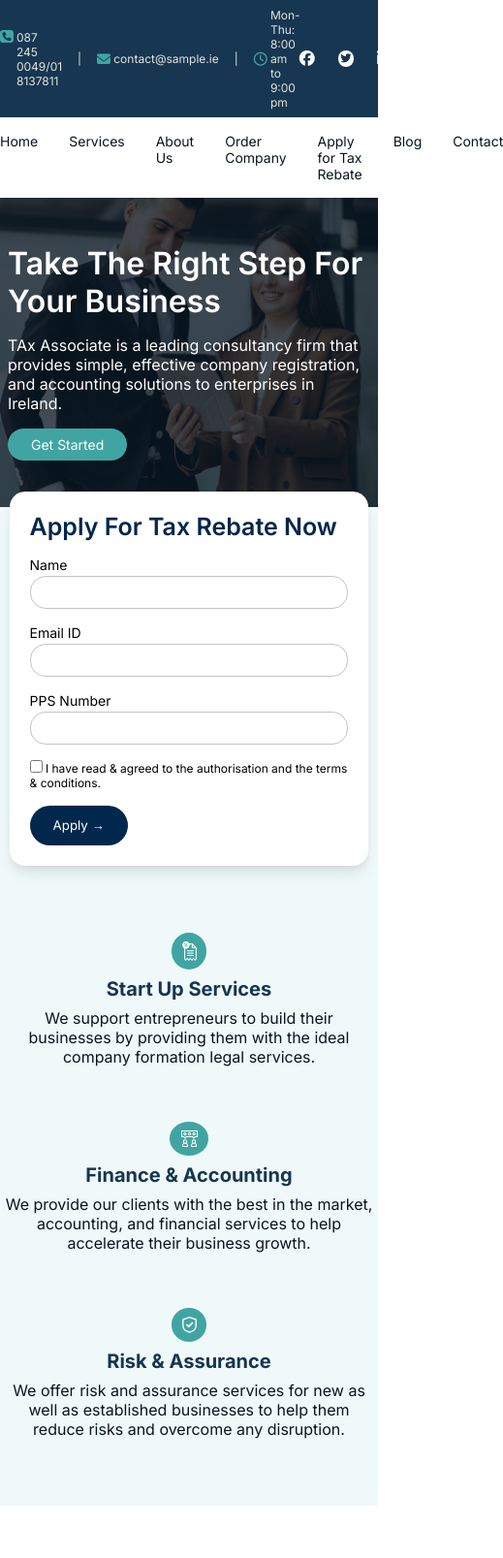
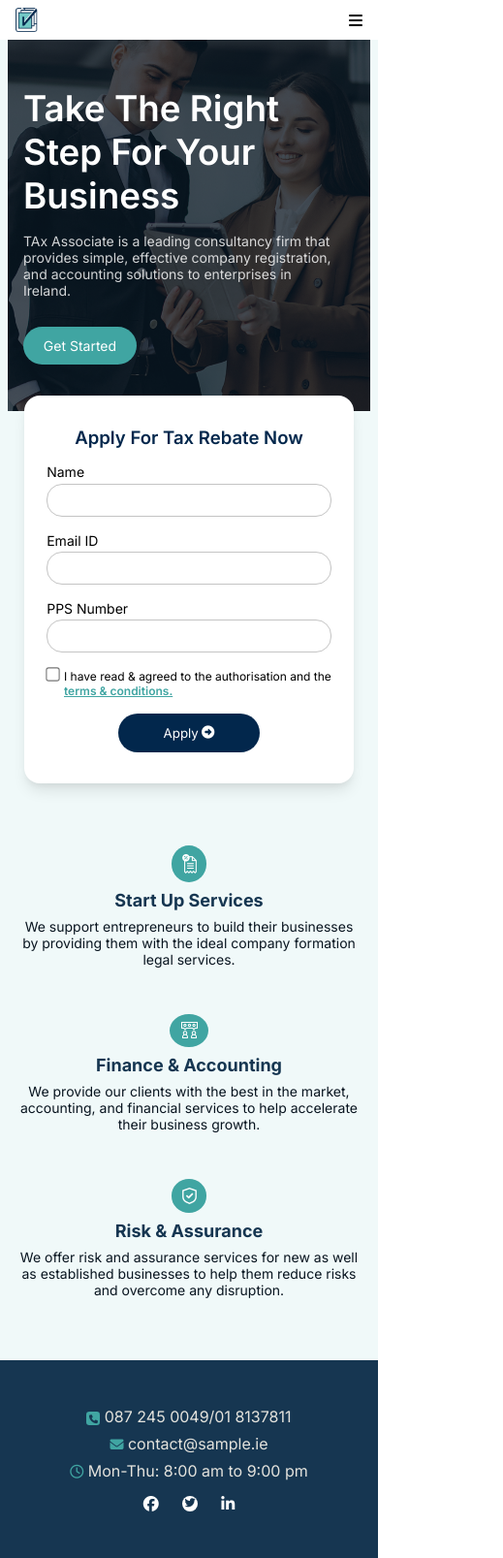
Before and after one commit to safachangani/Matsio-MachineTest, a plain HTML site: page index.html in a window 390 px wide. Shown: the whole page at 97% size, 519 px wide, since content can reach past the window. Before the commit the page ends 1553 px from the top, so only its background shows below. Drawn offline with Linux system fonts and the light colour scheme.

Commit message:
final commit

```diff
--- a/index.html
+++ b/index.html
@@ -9,8 +9,10 @@
         integrity="sha512-Evv84Mr4kqVGRNSgIGL/F/aIDqQb7xQ2vcrdIwxfjThSH8CSR7PBEakCr51Ck+w+/U6swU2Im1vVX0SVk9ABhg=="
         crossorigin="anonymous" referrerpolicy="no-referrer" />
     <link rel="preconnect" href="https://fonts.googleapis.com">
-<link rel="preconnect" href="https://fonts.gstatic.com" crossorigin>
-<link href="https://fonts.googleapis.com/css2?family=Inter:ital,opsz,wght@0,14..32,100..900;1,14..32,100..900&display=swap" rel="stylesheet">
+    <link rel="preconnect" href="https://fonts.gstatic.com" crossorigin>
+    <link
+        href="https://fonts.googleapis.com/css2?family=Inter:ital,opsz,wght@0,14..32,100..900;1,14..32,100..900&display=swap"
+        rel="stylesheet">
     <title>Matsio</title>
 </head>
 
@@ -19,16 +21,18 @@
         <div class="top-bar">
             <div class="container top-inner">
                 <div class="top-left">
-                    <span class="item"><i class="fa-solid fa-phone  icon-solid night"></i> 087 245 0049/01 8137811</span>
+                    <span class="item"><i class="fa-solid fa-phone  icon-solid night"></i> 087 245 0049/01
+                        8137811</span>
                     <span class="divider">|</span>
                     <span class="item"><i class="fa-solid fa-envelope icon-solid day"></i> contact@sample.ie</span>
                     <span class="divider">|</span>
-                    <span class="item"><i class="fa-regular fa-clock icon-solid day"></i> Mon-Thu: 8:00 am to 9:00 pm</span>
+                    <span class="item"><i class="fa-regular fa-clock icon-solid day"></i> Mon-Thu: 8:00 am to 9:00
+                        pm</span>
                 </div>
 
                 <div class="top-right">
                     <a href="http://"><i class="fa-brands fa-facebook social-icon"></i></a>
-                    <a href="http://"><i class="fa-brands fa-twitter social-icon night" ></i></a>
+                    <a href="http://"><i class="fa-brands fa-twitter social-icon night"></i></a>
                     <a href="http://"><i class="fa-brands fa-linkedin-in social-icon"></i></a>
                 </div>
             </div>
@@ -38,8 +42,8 @@
                 <a href="/" class="logo">
                     <img src="./assets/logo.png" alt="" srcset="" class="matsio-logo">
                 </a>
-
-                <ul class="nav-links">
+                <div id="menu-toggle"><i class="fa-solid fa-bars"></i></div>
+                <ul class="nav-links" id="nav-links">
                     <li>Home</li>
                     <li>Services</li>
                     <li>About Us</li>
@@ -53,12 +57,16 @@
         <main>
             <section class="hero-section">
                 <div class="container">
+
+
                     <div class="hero-text">
+
                         <h1>Take The Right Step For Your Business</h1>
                         <p>TAx Associate is a leading consultancy firm
                             that provides simple, effective company registration,
                             and accounting solutions to enterprises in Ireland.</p>
-                        <a href="http://" class="get-started">Get Started</a>
+                        <a href="/index.html" class="get-started">Get Started</a>
+
                     </div>
                     <div class="hero-form">
                         <h4>Apply For Tax Rebate Now</h4>
@@ -75,14 +83,16 @@
                                 <label for="ppsnumber">PPS Number</label>
                                 <input type="text" name="ppsnumber" id="ppsnumber">
                             </div>
-                            <div class="form-group checkbox-group">
-                                <label for="name">
+                            <div class="form-group ">
+                                <label for="name" class="checkbox-group">
                                     <input type="checkbox" name="agreement" id="agreement" required>
-                                    I have read & agreed to the authorisation
-                                    and the terms & conditions.
+                                    <p>I have read & agreed to the authorisation
+                                        and the <a class="terms-link">terms & conditions.</a></p>
                                 </label>
                             </div>
-                            <button type="button" class="cta-button">Apply →</button>
+                            <button type="submit" class="cta-button">Apply <i
+                                    class="fa-solid fa-circle-right"></i></button>
+                            <p id="success-message">You Applied Successfully</p>
                         </form>
                     </div>
                 </div>
@@ -110,7 +120,52 @@
                 </div>
             </section>
         </main>
+        <footer>
+            <div class="bottom-bar">
+                <div class="container bottom-inner">
+                    <div class="bottom-left">
+                        <span class="item"><i class="fa-solid fa-phone  icon-solid night"></i> 087 245 0049/01
+                            8137811</span>
+                        <span class="item"><i class="fa-solid fa-envelope icon-solid day"></i> contact@sample.ie</span>
+                        <span class="item"><i class="fa-regular fa-clock icon-solid day"></i> Mon-Thu: 8:00 am to 9:00
+                            pm</span>
+                    </div>
+
+                    <div class="bottom-right">
+                        <a href="http://"><i class="fa-brands fa-facebook social-icon"></i></a>
+                        <a href="http://"><i class="fa-brands fa-twitter social-icon night"></i></a>
+                        <a href="http://"><i class="fa-brands fa-linkedin-in social-icon"></i></a>
+                    </div>
+                </div>
+            </div>
+        </footer>
     </div>
 </body>
+<script>
+    const toggleBtn = document.getElementById('menu-toggle');
+    const navLinks = document.getElementById('nav-links')
+    const links = document.querySelectorAll('li');
+    const form = document.querySelector('form');
+    const successMessage = document.getElementById("success-message")
+
+    toggleBtn.addEventListener("click", () => {
+        navLinks.classList.toggle("open")
+
+    })
+    links.forEach((link) => {
+
+        link.addEventListener("click", () => {
+            console.log("clicked");
+
+            navLinks.classList.remove('open')
+        })
+    })
+    form.addEventListener("submit", function (e) {
+        e.preventDefault();
+        form.reset();
+        successMessage.style.display = 'block'
+    })
+
+</script>
 
 </html>
--- a/style.css
+++ b/style.css
@@ -1,39 +1,51 @@
-*{
+* {
     margin: 0;
     padding: 0;
     box-sizing: border-box;
     font-family: inter;
 }
-.container , nav{
+
+.container,
+nav {
     display: flex;
     max-width: 1200px;
-    margin-inline: auto;
+    margin:0 auto;
     justify-content: space-between;
     align-items: center;
+    padding-inline: .5rem;
+
 }
-.top-bar{
-   background-color: #163651;
-   color: #e4e3dd;
+
+.top-bar {
+    background-color: #163651;
+    color: #e4e3dd;
+
 }
-.top-inner{
-    padding: .5rem 0;
+
+.top-inner {
+   padding-top: .5rem;
+    padding-bottom: .5rem;
 }
-.top-left{
+
+.top-left {
     display: flex;
-   align-items: center;
-   gap: 1rem;
+    align-items: center;
+    gap: 1rem;
 }
-.top-inner span{
+
+.top-inner span {
     display: flex;
     align-items: center;
     gap: .2rem;
     font-size: .75rem;
 }
-.icon-solid{
+
+.icon-solid {
     /* font-size: .8rem; */
-    color:#163651 ;
+    color: #163651;
 }
-.icon-solid.night{
+
+.icon-solid.night {
     font-size: xx-small;
     padding: .15rem;
     color: #163651;
@@ -41,76 +53,114 @@
     align-self: baseline;
     border-radius: .2rem;
 }
-.icon-solid.day{
+
+.icon-solid.day {
     color: #40a5a2;
     align-self: center;
     font-size: .875rem;
 }
 
-.top-right{
+.top-right {
     display: flex;
     gap: 1.5rem;
 }
-.social-icon{
+
+.social-icon {
     color: #ffffff;
 }
-.social-icon.night{
+
+.social-icon.night {
     background-color: #ffffff;
     color: #163651;
     padding: .16rem;
     font-size: .7rem;
     border-radius: 50%;
 }
-a{
+
+a {
     display: flex;
     align-items: center;
     text-decoration: none;
 }
-nav{
-    padding: 1rem 0;
+
+.menu-toggle {
+    display: none;
 }
-ul{
+
+nav {
+    padding-top: 1rem ;
+    padding-bottom: 1rem;
+}
+
+ul {
     display: flex;
     list-style: none;
     gap: 2rem;
-    color:#091520;
+    color: #091520;
     font-size: .875rem;
 }
-li{
+
+li {
     cursor: pointer;
 }
-.logo img{
+
+.logo img {
     width: 70%;
 }
-.hero-section{
+
+#menu-toggle {
+    display: none;
+}
+
+.hero-section {
     background-image: url(./assets/bg-image.png);
     background-size: cover;
     background-repeat: no-repeat;
     padding: 6rem 0;
 
 }
-.hero-text{
+
+.hero-text {
     color: #ffff;
     display: flex;
     flex-direction: column;
     width: 45%;
     gap: 1rem;
 }
-h1{
+
+h1 {
     font-size: 3.5rem;
 }
-.hero-text p{
+
+.hero-text p {
     font-size: 1rem;
+    color: #ffff;
 }
-.get-started{
-    padding: .5rem 1.5rem;
+
+.get-started {
+    padding: .7rem 1.3rem;
     background-color: #40A5A2;
     margin-right: auto;
     color: #ffffff;
-    border-radius: 2rem ;
+    border-radius: 2rem;
     font-size: .875rem;
+    margin-top: .8rem;
+    transition: transform .1s ease, box-shadow 0.1s ease;
+
 }
-.hero-form{
+
+.get-started:hover {
+    background-color: #287875;
+    transition: background .5s ease
+}
+
+.get-started:active {
+    transform: scale(.95);
+    box-shadow: 0 2px 6px rgba(0, 0, 0, 0.2);
+
+}
+
+.hero-form {
     display: flex;
     flex-direction: column;
     background-color: #ffff;
@@ -120,42 +170,57 @@ h1{
     width: 29%;
     box-shadow: rgba(0, 0, 0, 0.1) 0px 10px 15px -3px, rgba(0, 0, 0, 0.05) 0px 4px 6px -2px;
 }
-.hero-form h4{
+
+.hero-form h4 {
     color: #02274C;
     font-size: 1.562rem;
     font-weight: 600;
 }
-form{
+
+form {
     display: flex;
     flex-direction: column;
     gap: 1rem;
     font-size: .875rem;
 }
+
 form input[type='text'],
-form input[type='email']{
+form input[type='email'] {
     border-radius: 1rem;
     padding: .5rem;
     border: 1px solid #C4C4C4;
     outline: none;
 }
-form input[type='text']:focus,
-form input[type='email']:focus{
-}
-.form-group{
+
+.form-group {
     display: flex;
     flex-direction: column;
     gap: .2rem;
 }
-form input[type='checkbox']{
+
+form input[type='checkbox'] {
     accent-color: #627089;
+    transform: scale(1.1);
+    cursor: pointer;
 }
-.checkbox-group{
+
+.checkbox-group {
     display: flex;
+    flex-direction: row;
     font-size: .75rem;
-    align-items: center;
+    align-items: baseline;
+    gap: .3rem;
+}
+
+.terms-link {
+    color: #40a5a2;
+    text-decoration: underline;
+    cursor: pointer;
+    font-weight: 600;
 
 }
-.cta-button{
+
+.cta-button {
     margin-right: auto;
     padding: .75rem 1.5rem;
     border: none;
@@ -163,21 +228,41 @@ form input[type='checkbox']{
     color: #ffff;
     background-color: #02274C;
     border-radius: 1.5rem;
+    display: flex;
+    flex-direction: row;
+    align-items: center;
+    gap: .2rem;
+
 }
-.service-section{
+
+.cta-button:focus {
+    background-color: #034c95;
+    transition: background .3s ease;
+    transform: scale(.95);
+}
+
+#success-message {
+    display: none;
+    color: green;
+    text-align: center;
+}
+
+.service-section {
     background-color: #F0F9F9
 }
-.service-section .container{
+
+.service-section .container {
     padding: 4rem 0;
     flex-wrap: wrap;
 }
-.service-card{
+
+.service-card {
     display: flex;
     flex-direction: column;
     width: 25%;
-    padding: .3rem;
     gap: .5rem;
 }
+
 .icon {
     background-color: #40A5A2;
     margin-right: auto;
@@ -186,52 +271,158 @@ form input[type='checkbox']{
     display: flex;
     justify-content: center;
 }
-.icon img{
+
+.icon img {
     width: 50%;
     height: 50%;
 }
-.service-card h4{
+
+.service-card h4 {
     color: #163651;
     font-size: 1.25rem;
 }
-.service-card p{
+
+.service-card p {
     color: #091520;
     font-size: 1rem;
 }
-@media (max-width:767px) {
-    .service-section .container{
+
+footer {
+    display: none;
+}
+
+@media (max-width:770px) {
+    .service-section .container {
         flex-direction: column;
         gap: 3rem;
         text-align: center;
+        padding: 4rem 1rem;
     }
-    .service-card{
+
+    .service-card {
         width: 100%;
         align-items: center;
     }
-    .icon{
+
+    .service-card h4 {
+        font-size: 1.125rem;
+    }
+
+    .service-card p {
+        font-size: .875rem;
+    }
+
+    .icon {
         margin-right: 0;
     }
-    .hero-section{
+
+    .hero-section {
         background-image: none;
         padding: 0;
         background-color: #F0F9F9;
     }
+
     .hero-section .container {
         flex-direction: column
     }
-    .hero-text{
+
+    .hero-text {
         width: 100%;
         background-image: url(./assets/bg-image.png);
         background-size: cover;
         background-position: top center;
-        padding: 3rem .5rem;
+        padding: 3rem 2rem 3rem 1rem;
     }
-    .hero-text h1{
-        font-size: 2rem;
+
+    .hero-text h1 {
+        font-size: 2.3rem;
         font-weight: 600;
     }
-    .hero-form{
-        width: 95%;
+
+    .hero-text p {
+        font-size: .875rem;
+    }
+
+    .hero-form {
+        width: 91%;
         margin-top: -1rem;
+        align-items: center;
+        padding: 2rem 1.3rem;
     }
+
+    .hero-form h4 {
+        font-size: 1.16rem;
+    }
+
+    .cta-button {
+        align-self: center;
+        margin-left: 0;
+        width: 50%;
+        justify-content: center;
+        margin-right: 0;
+    }
+
+    .top-bar {
+        display: none;
+    }
+
+    footer {
+        display: flex;
+        background-color: #163651;
+        color: #e4e3dd;
+        align-items: center;
+        justify-content: center;
+        text-align: center;
+        padding: 3rem 1rem;
+    }
+
+    .bottom-inner {
+        display: flex;
+        flex-direction: column;
+        gap: 1rem;
+    }
+
+    .bottom-left {
+        display: flex;
+        flex-direction: column;
+        gap: .5rem;
+    }
+
+    .bottom-right {
+        display: flex;
+        flex-direction: row;
+        gap: 1.5rem
+    }
+
+    #menu-toggle {
+        display: block;
+    }
+
+    ul {
+        position: fixed;
+        right: -100%;
+        top: 0;
+        height: 100vh;
+        flex-direction: column;
+        z-index: 100;
+        width: 60%;
+        background-color: #ffffff;
+        padding: 2rem;
+        transition: right 0.3s ease-in-out;
+        box-shadow: rgba(60, 64, 67, 0.3) 0px 1px 2px 0px, rgba(60, 64, 67, 0.15) 0px 2px 6px 2px;
+    }
+
+    .open {
+        right: 0;
+    }
+
+    nav {
+        padding: .5rem 1rem;
+    }
+
+    .hero-text p {
+        color: #ffffffd1;
+    }
+
+
 }
```
